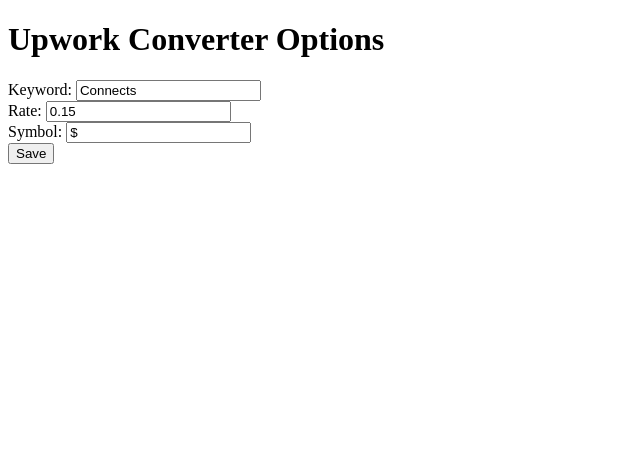
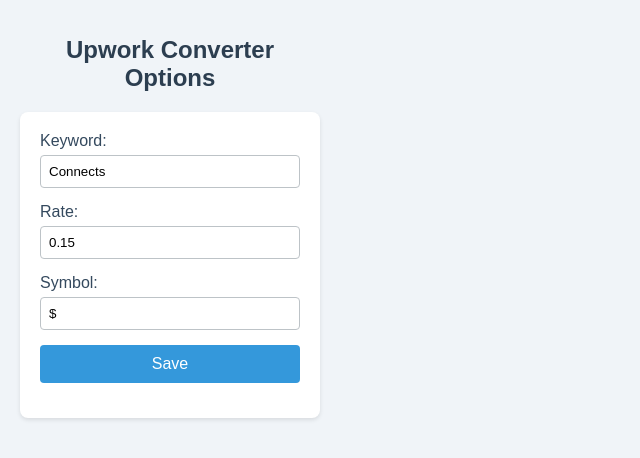
Before and after one commit to jmdoan1/upwork-converter, a browser extension: page options.html in a window 1280 px wide. Shown: the whole page, without its empty margins (0-640 px from the left). Drawn offline with Linux system fonts and the light colour scheme.

Commit message:
Icons + prettier settings popup

```diff
--- a/options.html
+++ b/options.html
@@ -1,23 +1,81 @@
 <!DOCTYPE html>
-<html>
+<html lang="en">
   <head>
     <meta charset="utf-8" />
     <title>Upwork Converter Options</title>
+    <style>
+      body {
+        font-family: Arial, sans-serif;
+        background-color: #f0f4f8;
+        color: #333;
+        width: 300px;
+        margin: 0;
+        padding: 20px;
+      }
+
+      h1 {
+        font-size: 1.5em;
+        color: #2c3e50;
+        margin-bottom: 20px;
+        text-align: center;
+      }
+
+      form {
+        background-color: #ffffff;
+        padding: 20px;
+        border-radius: 8px;
+        box-shadow: 0 2px 4px rgba(0, 0, 0, 0.1);
+      }
+
+      label {
+        display: block;
+        margin-bottom: 5px;
+        color: #34495e;
+      }
+
+      input[type="text"],
+      input[type="number"] {
+        width: 100%;
+        padding: 8px;
+        margin-bottom: 15px;
+        border: 1px solid #bdc3c7;
+        border-radius: 4px;
+        box-sizing: border-box;
+      }
+
+      button {
+        background-color: #3498db;
+        color: white;
+        padding: 10px 15px;
+        border: none;
+        border-radius: 4px;
+        cursor: pointer;
+        width: 100%;
+        font-size: 1em;
+      }
+
+      button:hover {
+        background-color: #2980b9;
+      }
+
+      #status {
+        margin-top: 15px;
+        text-align: center;
+        color: #27ae60;
+      }
+    </style>
   </head>
   <body>
     <h1>Upwork Converter Options</h1>
     <form id="optionsForm">
       <label for="keyword">Keyword:</label>
       <input type="text" id="keyword" name="keyword" />
-      <br />
 
       <label for="rate">Rate:</label>
       <input type="number" step="0.01" id="rate" name="rate" />
-      <br />
 
       <label for="symbol">Symbol:</label>
       <input type="text" id="symbol" name="symbol" />
-      <br />
 
       <button type="submit">Save</button>
       <div id="status"></div>
--- a/src/content.ts
+++ b/src/content.ts
@@ -39,7 +39,6 @@
     return `${p1} ${userSettings.keyword} (${userSettings.symbol}${formatted})`;
   });
   if (newText !== originalText) {
-    console.log({ old1: originalText, new1: newText });
     node.textContent = newText;
   }
 }
@@ -75,7 +74,6 @@
     return `${match} (${userSettings.symbol}${formatted})`;
   });
   if (newText !== originalText) {
-    console.log({ old2: originalText, new2: newText });
     node.textContent = newText;
     (node.parentElement as HTMLElement)?.setAttribute("data-processed", "true");
   }
@@ -115,7 +113,6 @@
             ? `${dollarValue}`
             : dollarValue.toFixed(2);
           const newTextContent = `${digits} (${userSettings.symbol}${formatted})`;
-          console.log({ old3: el.textContent, new3: newTextContent });
           el.textContent = newTextContent;
         }
       }
```
Also changed, not shown: dist/content.js, icons/uc-icon-128.png (added), icons/uc-icon-16.png (added), icons/uc-icon-48.png (added), icons/uc-icon.png (added), icons/uc-icon.webp (added), manifest.json, 1 other file.
